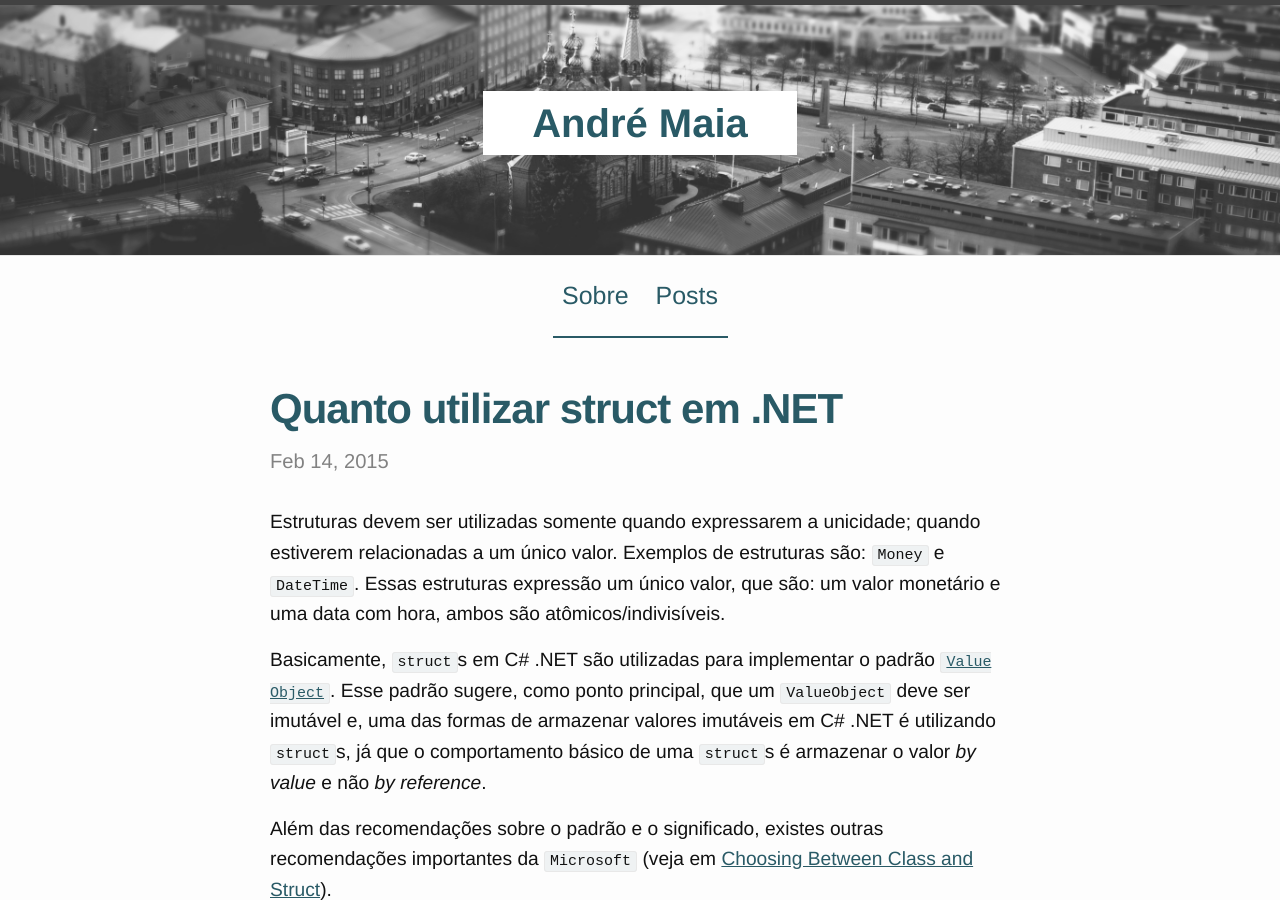
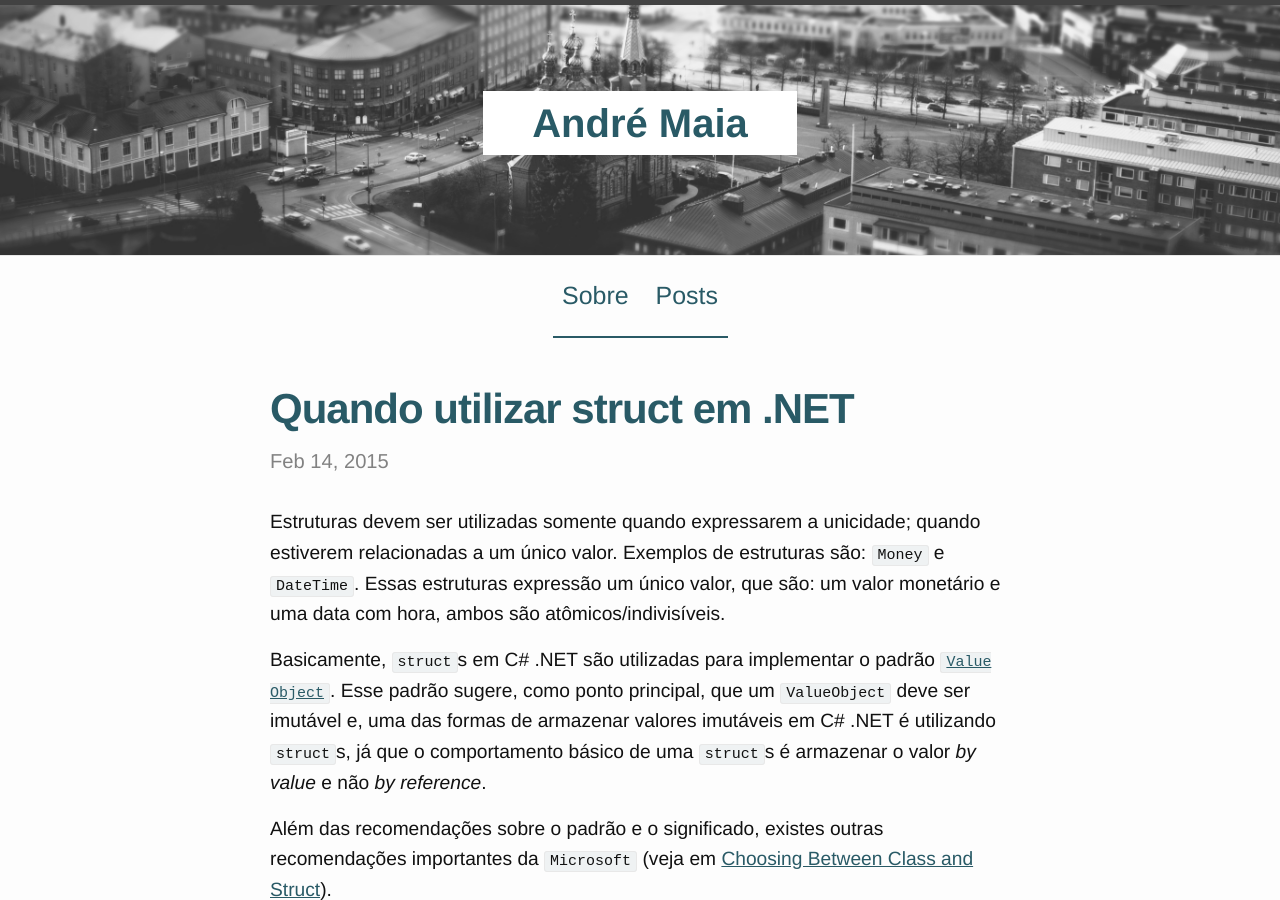
Before and after one commit to andrenmaia/anmaia.com.br, a Jekyll site: the page built from _posts/2015-02-14-quando_utilizar_struct_em_net.md, in a window 1280 px wide and 900 px high. Built offline with Jekyll 4.4.1, drawn with Linux system fonts in a browser that asks for light colours; nearby versions of some CDN libraries; Markdown is read by kramdown in place of the engine named in the settings; comment, search, counter and statistics services are not loaded.

Commit message:
Fix title

```diff
--- a/_posts/2015-02-14-quanto_utilizar_struct_em_net.md
+++ b/_posts/2015-02-14-quando_utilizar_struct_em_net.md
@@ -1,9 +1,10 @@
 ---
 layout: post
-title: Quanto utilizar struct em .NET
+title: Quando utilizar struct em .NET
 comments: true
 redirect_from:
   - /quanto-utilizar-struct-em-net/
+  - /quando-utilizar-struct-em-net/
 ---
 
 Estruturas devem ser utilizadas somente quando expressarem a unicidade; quando estiverem relacionadas a um único valor. Exemplos de estruturas são: `Money` e `DateTime`. Essas estruturas expressão um único valor, que são: um valor monetário e uma data com hora, ambos são atômicos/indivisíveis.
```
